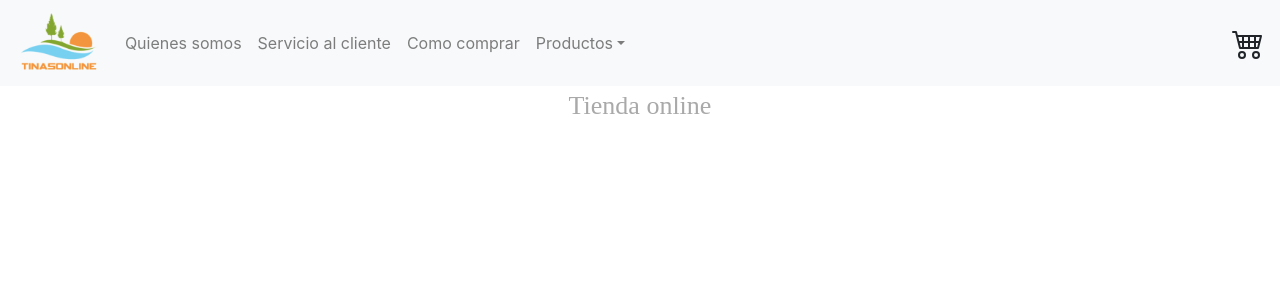
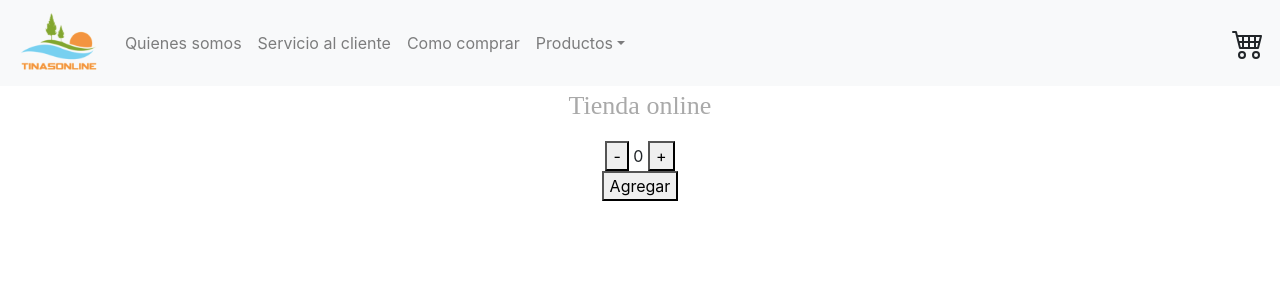
Before and after one commit to juanjdp/react-app, a React (Create React App) app: page / in a window 1280 px wide. Shown: the top 300 px of the page. Built offline with nearby package versions, Linux system fonts and the light colour scheme.

Commit message:
Contador con boton

```diff
--- a/src/App.js
+++ b/src/App.js
@@ -4,11 +4,19 @@ import './App.css';
 import NavBar from './components/NavBar'
 import ItemListContainer from './components/ItemListContainer'
 
+import ItemCount from './components/ItemCount'
+
 function App() {
+
+  function onAdd(contador){
+    alert(`Cantidad de productos en el carrito: ${contador}`);
+  }
+
   return (
     <div className="App">
       <NavBar />
       <ItemListContainer title="Tienda online" />
+      <ItemCount stock={10} initial={0} onAdd={onAdd}/>
     </div>
   );
 }
--- /dev/null
+++ b/src/components/ItemCount.js
@@ -0,0 +1,33 @@
+import React, { useState } from "react";
+
+function ItemCount({ stock, initial, onAdd }){
+
+  const [contador, setContador] = useState(initial)
+
+
+  function addClick() {
+      if (contador<stock)
+       setContador(contador + 1);
+  }
+
+  function subtractionClick() {
+      if (contador>0)
+       setContador(contador - 1);
+  }
+
+  return <>
+
+      <button onClick={subtractionClick}>-</button>
+      {`  ${contador}  `}
+      <button onClick={addClick}>+</button>
+      <br />
+      <button
+        onClick={() => onAdd(contador)}
+      >
+        Agregar
+      </button>
+    </>
+
+
+}
+export default ItemCount;
```
